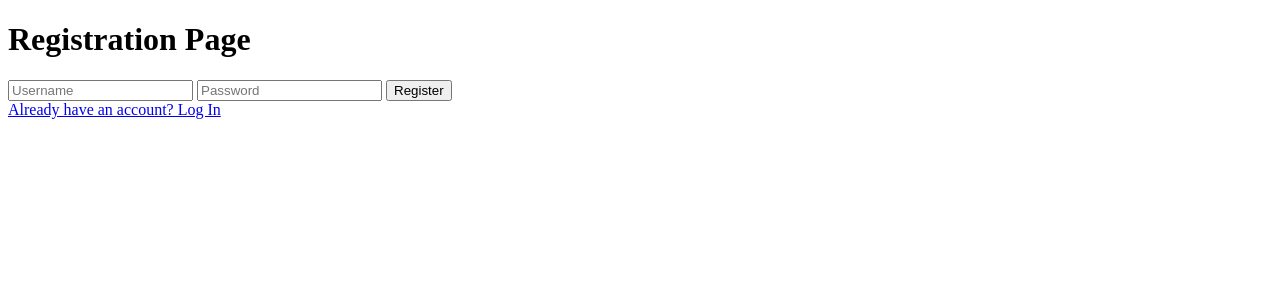
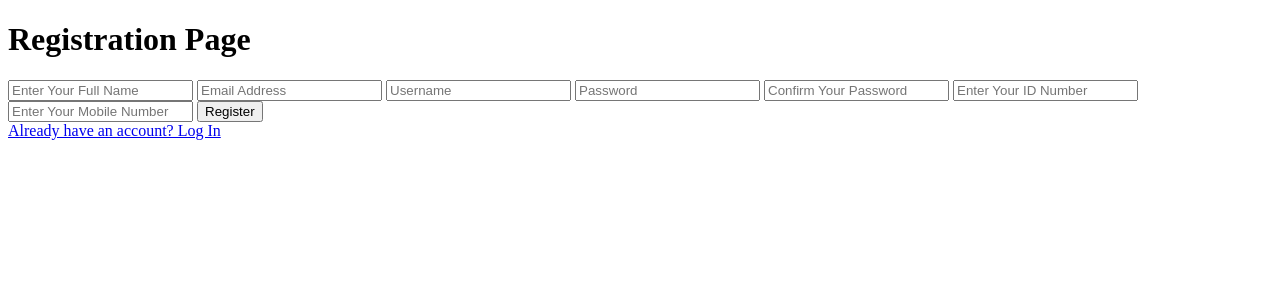
Before and after one commit to mohtadahmed/project_printing_service, a Flask app: page /register in a window 1280 px wide. Shown: the top 300 px of the page. Run offline with Flask 2, Linux system fonts and the light colour scheme.

Commit message:
registration process updated

```diff
--- a/app.py
+++ b/app.py
@@ -1,4 +1,9 @@
+from ast import Pass
+import email
+from email.message import EmailMessage
+from tkinter.tix import INTEGER
 from unicodedata import name
+from wsgiref.validate import validator
 from bcrypt import *
 from distutils.log import debug
 from enum import unique
@@ -7,7 +12,7 @@ from flask import Flask, render_template, url_for, redirect, request
 from flask_sqlalchemy import SQLAlchemy
 from flask_login import UserMixin, login_user, LoginManager, login_required, logout_user, current_user
 from flask_wtf import FlaskForm
-from wtforms import StringField, PasswordField, SubmitField
+from wtforms import StringField, IntegerField, PasswordField, SubmitField, validators
 from wtforms.validators import InputRequired, Length, ValidationError
 from flask_bcrypt import Bcrypt
 from fileinput import filename
@@ -38,16 +43,36 @@ def load_user(user_id):
 
 class User(db.Model, UserMixin):
     id = db.Column(db.Integer, primary_key=True)
+    name = db.Column(db.String(200), nullable=False)
     username = db.Column(db.String(20), nullable=False, unique=True)
     password = db.Column(db.String(80), nullable=False)
+    password_confirm = db.Column(db.String(80), nullable=False)
+    email = db.Column(db.String(120), nullable=False, unique=True)
+    student_id = db.Column(db.Integer, nullable=False, unique=True)
+    mobile_number = db.Column(db.Integer, nullable=False, unique=True)
 
 
 class RegisterForm(FlaskForm):
+    name = StringField(validators=[InputRequired(), Length(
+        min=4, max=200)], render_kw={"placeholder": "Enter Your Full Name"})
+
     username = StringField(validators=[InputRequired(), Length(
         min=4, max=20)], render_kw={"placeholder": "Username"})
 
     password = PasswordField(validators=[InputRequired(), Length(
-        min=4, max=20)], render_kw={"placeholder": "Password"})
+        min=4, max=20), validators.EqualTo('password_confirm', message='Passwords must match')], render_kw={"placeholder": "Password"})
+
+    password_confirm = PasswordField(validators=[InputRequired(), Length(
+        min=4, max=20)], render_kw={"placeholder": "Confirm Your Password"})
+
+    email = StringField(validators=[InputRequired(), Length(
+        min=10, max=120)], render_kw={"placeholder": "Email Address"})
+
+    student_id = IntegerField(validators=[InputRequired(), Length(
+        min=4, max=8)], render_kw={"placeholder": "Enter Your ID Number"})
+
+    mobile_number = IntegerField(validators=[InputRequired(), Length(
+        min=4, max=12)], render_kw={"placeholder": "Enter Your Mobile Number"})
 
     submit = SubmitField("Register")
 
@@ -70,12 +95,12 @@ class LoginForm(FlaskForm):
     submit = SubmitField("Login")
 
 
-@app.route('/')
+@ app.route('/')
 def home():
     return render_template('home.html')
 
 
-@app.route("/login", methods=['GET', 'POST'])
+@ app.route("/login", methods=['GET', 'POST'])
 def login():
     form = LoginForm()
     if form.validate_on_submit():
@@ -88,13 +113,13 @@ def login():
     return render_template('login.html', form=form)
 
 
-@app.route("/dashboard", methods=['GET', 'POST'])
-@login_required
+@ app.route("/dashboard", methods=['GET', 'POST'])
+@ login_required
 def dashboard():
     return render_template('dashboard.html')
 
 
-@app.route("/uploadfile", methods=['GET', 'POST'])
+@ app.route("/uploadfile", methods=['GET', 'POST'])
 def uploadfile():
     if request.method == 'POST':
         # Handle POST Request here
@@ -140,19 +165,20 @@ def uploadfile():
     return render_template('dashboard.html')
 
 
-@app.route("/logout", methods=['GET', 'POST'])
+@ app.route("/logout", methods=['GET', 'POST'])
 def logout():
     logout_user()
     return redirect(url_for('login'))
 
 
-@app.route("/register", methods=['GET', 'POST'])
+@ app.route("/register", methods=['GET', 'POST'])
 def register():
     form = RegisterForm()
 
     if form.validate_on_submit():
         hashed_password = bcrypt.generate_password_hash(form.password.data)
-        new_user = User(username=form.username.data, password=hashed_password)
+        new_user = User(username=form.username.data,
+                        password=hashed_password)
         db.session.add(new_user)
         db.session.commit()
         return redirect(url_for('login'))
--- a/templates/registration.html
+++ b/templates/registration.html
@@ -12,8 +12,13 @@
 
     <form action="" method="post">
       {{ form.hidden_tag() }}
+      {{ form.name}}
+      {{ form.email }}
       {{ form.username }}
       {{ form.password }}
+      {{ form.password_confirm }}
+      {{ form.student_id }}
+      {{ form.mobile_number }}
       {{ form.submit }}
     </form>
 
```
Also changed, not shown: database.db.
